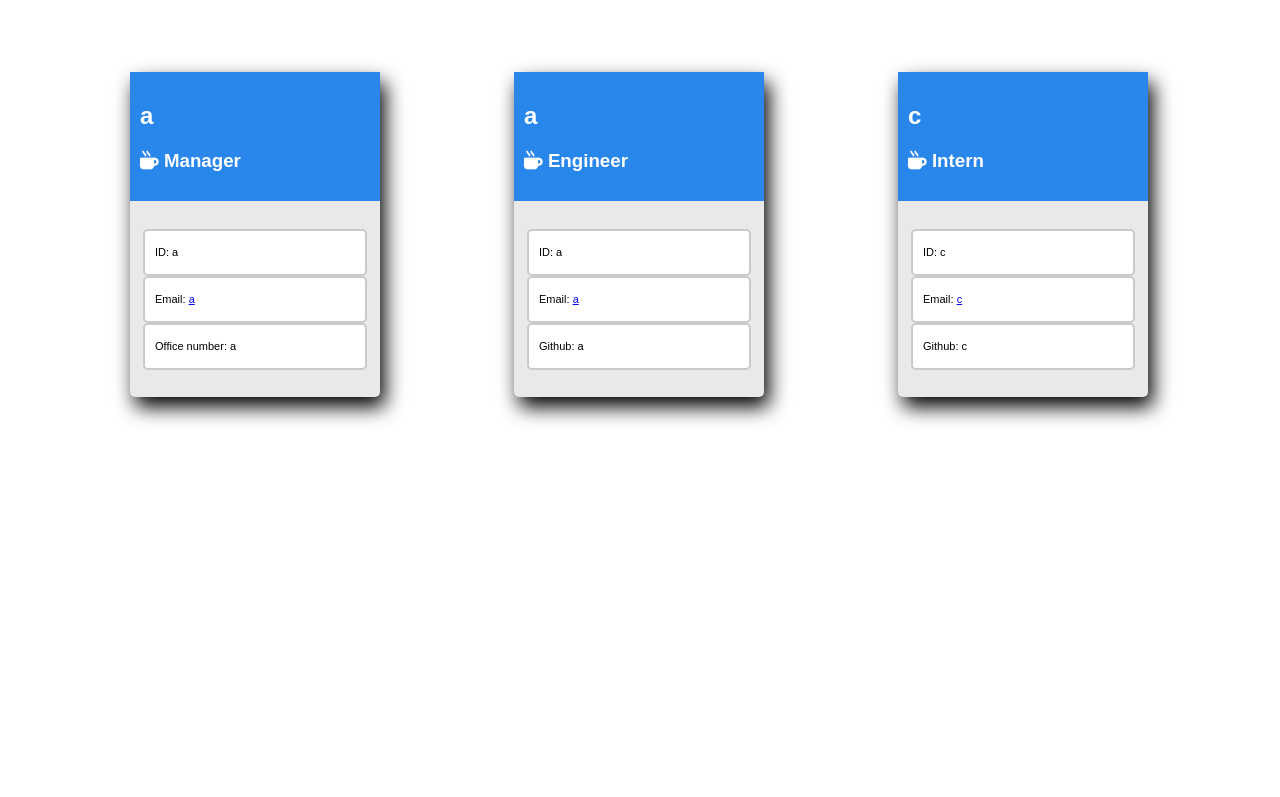
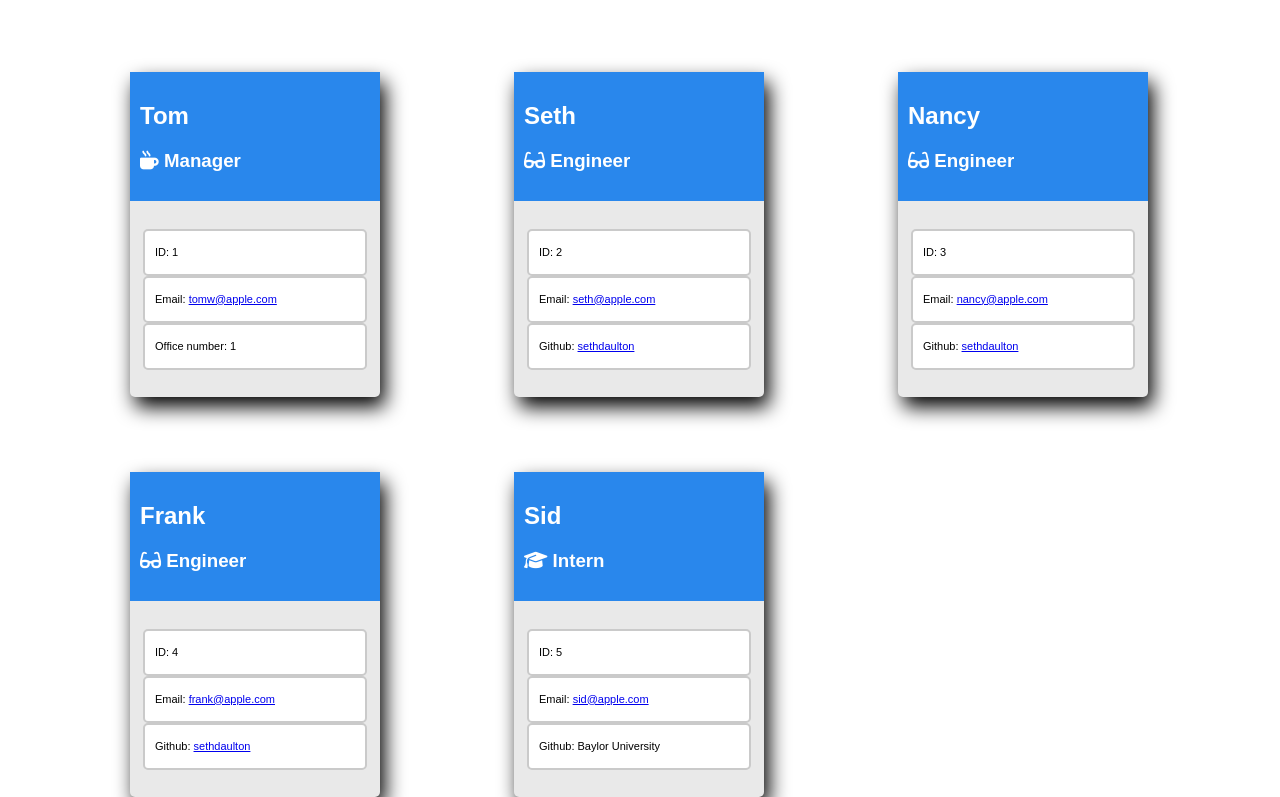
Before and after one commit to sethdaulton/Team-Profile-Generator, a website: page index.html in a window 1280 px wide. Shown: the part 153-950 px from the top of the page. Before the commit the page ends 800 px from the top, so only its background shows below. Drawn offline with Linux system fonts and the light colour scheme.

Commit message:
added README file

```diff
--- a/index.html
+++ b/index.html
@@ -14,52 +14,86 @@
 
       <div class="person-card">
   <div class="title-container">
-    <h2>a</h2>
+    <h2>Tom</h2>
     <h3> <i class="fa-solid fa-mug-hot"></i> Manager</h3>
     </div>
     <div class="info">
     <div class="info-container">
-        <p>ID: a</p>
+        <p>ID: 1</p>
     </div>
     <div class="info-container">
-        <p>Email: <a href = "mailto: a">a</a></p>
+        <p>Email: <a href = "mailto: tomw@apple.com">tomw@apple.com</a></p>
     </div>
     <div class="info-container">
-        <p>Office number: a</p>
+        <p>Office number: 1</p>
     </div>
 </div>
 </div>
       <div class="person-card">
   <div class="title-container">
-    <h2>a</h2>
-    <h3> <i class="fa-solid fa-mug-hot"></i> Engineer</h3>
+    <h2>Seth</h2>
+    <h3> <i class="fa-solid fa-glasses"></i> Engineer</h3>
     </div>
     <div class="info">
     <div class="info-container">
-        <p>ID: a</p>
+        <p>ID: 2</p>
     </div>
     <div class="info-container">
-        <p>Email: <a href = "mailto: a">a</a></p>
+        <p>Email: <a href = "mailto: seth@apple.com">seth@apple.com</a></p>
     </div>
     <div class="info-container">
-        <p>Github: a</p>
+        <p>Github: <a href="https://github.com/sethdaulton">sethdaulton</a></p>
     </div>
 </div>
 </div>
       <div class="person-card">
   <div class="title-container">
-    <h2>c</h2>
-    <h3> <i class="fa-solid fa-mug-hot"></i> Intern</h3>
+    <h2>Nancy</h2>
+    <h3> <i class="fa-solid fa-glasses"></i> Engineer</h3>
     </div>
     <div class="info">
     <div class="info-container">
-        <p>ID: c</p>
+        <p>ID: 3</p>
     </div>
     <div class="info-container">
-        <p>Email: <a href = "mailto: c">c</a></p>
+        <p>Email: <a href = "mailto: nancy@apple.com">nancy@apple.com</a></p>
     </div>
     <div class="info-container">
-        <p>Github: c</p>
+        <p>Github: <a href="https://github.com/sethdaulton">sethdaulton</a></p>
+    </div>
+</div>
+</div>
+      <div class="person-card">
+  <div class="title-container">
+    <h2>Frank</h2>
+    <h3> <i class="fa-solid fa-glasses"></i> Engineer</h3>
+    </div>
+    <div class="info">
+    <div class="info-container">
+        <p>ID: 4</p>
+    </div>
+    <div class="info-container">
+        <p>Email: <a href = "mailto: frank@apple.com">frank@apple.com</a></p>
+    </div>
+    <div class="info-container">
+        <p>Github: <a href="https://github.com/sethdaulton">sethdaulton</a></p>
+    </div>
+</div>
+</div>
+      <div class="person-card">
+  <div class="title-container">
+    <h2>Sid</h2>
+    <h3> <i class="fa-solid fa-graduation-cap"></i> Intern</h3>
+    </div>
+    <div class="info">
+    <div class="info-container">
+        <p>ID: 5</p>
+    </div>
+    <div class="info-container">
+        <p>Email: <a href = "mailto: sid@apple.com">sid@apple.com</a></p>
+    </div>
+    <div class="info-container">
+        <p>Github: Baylor University</p>
     </div>
 </div>
 </div>
```
Also changed, not shown: README.md (added).
